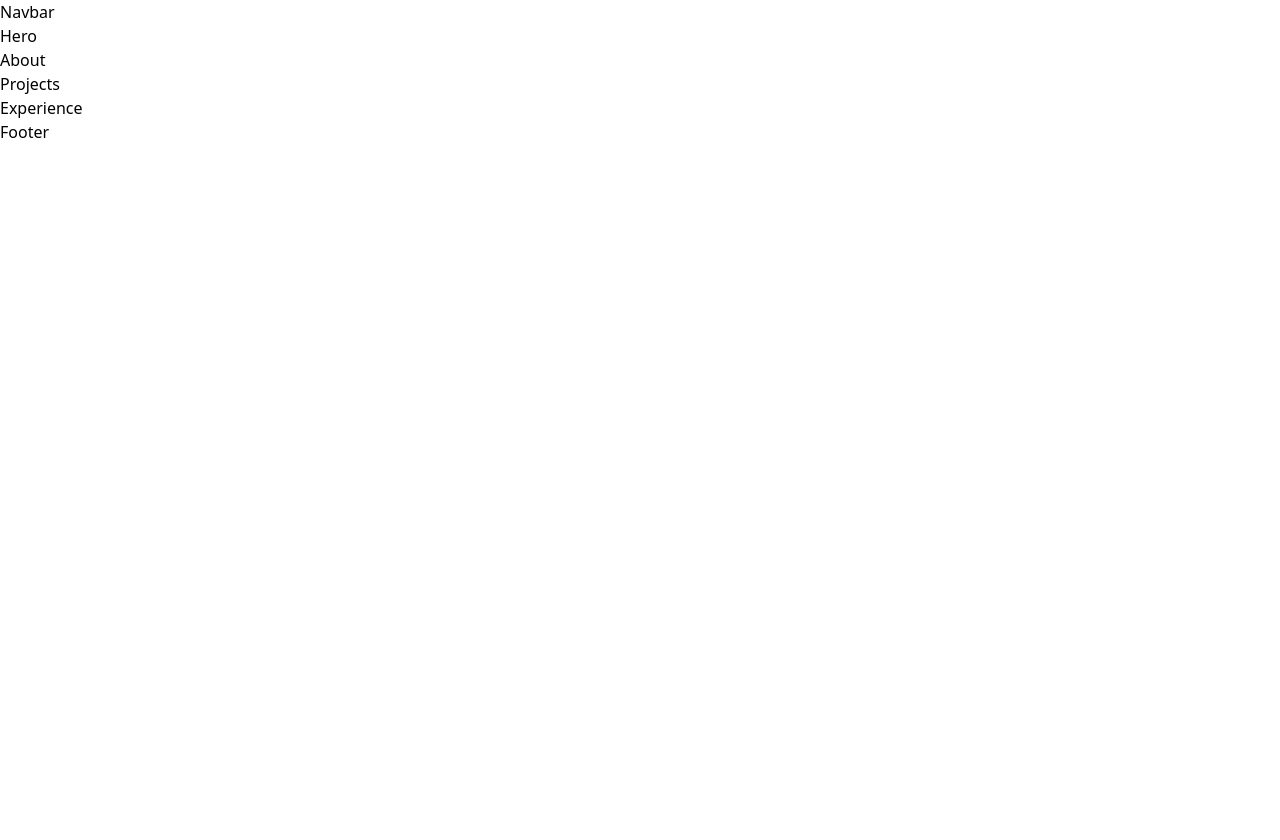
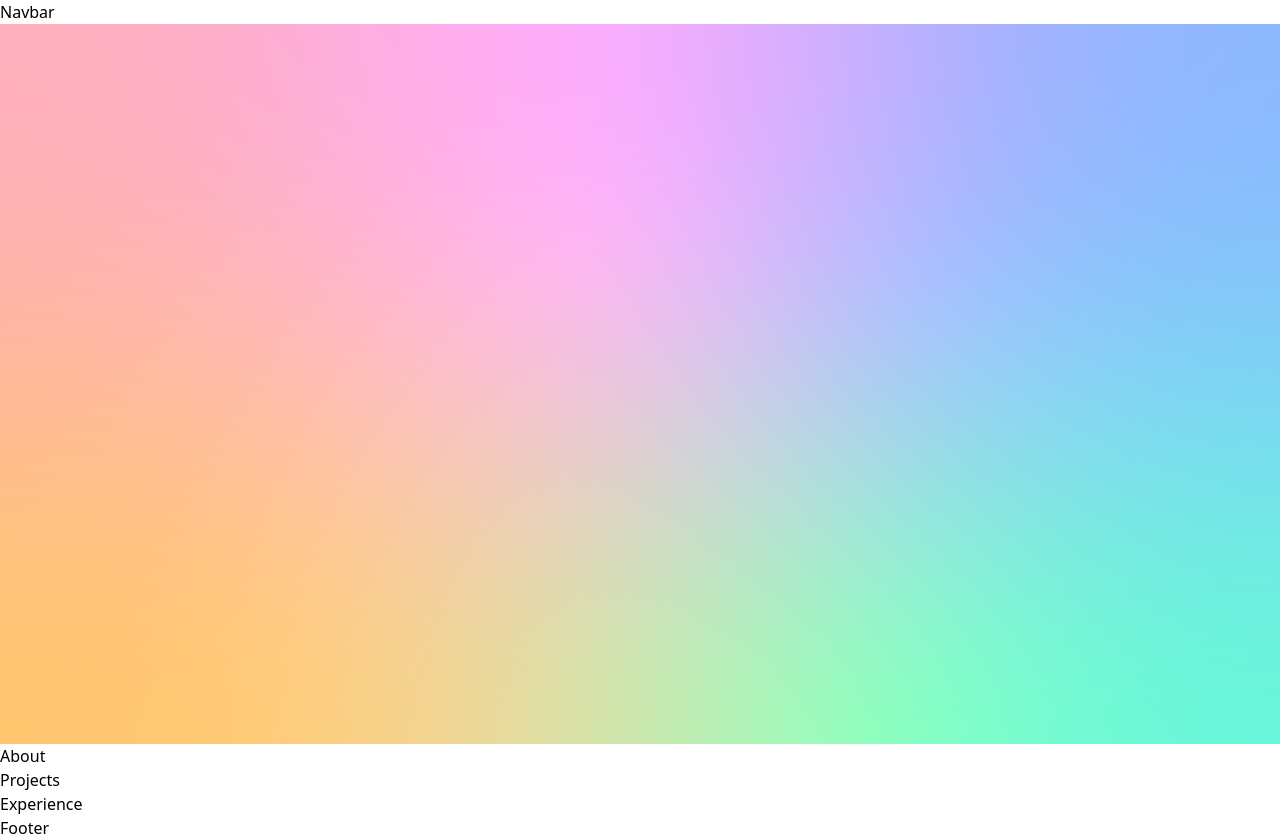
Before and after one commit to AistePrusoveFE/aisteprusovefe.github.io, a React (Create React App) app: page / in a window 1280 px wide. Before the commit the page ends 800 px from the top, so only its background shows below. Built offline with nearby package versions, Linux system fonts and the light colour scheme.

Commit message:
Hero background added

```diff
--- a/src/components/Hero.tsx
+++ b/src/components/Hero.tsx
@@ -1,5 +1,9 @@
+import fairyBackground from  "../assets/background/fairyBg2.png"
+
 export default function Hero() {
   return (
-    <div>Hero</div>
+    <div>
+      <img src={fairyBackground} alt="gradient background" />
+    </div>
   )
 }
--- /dev/null
+++ b/src/react-app-env.d.ts
@@ -0,0 +1 @@
+/// <reference types="react-scripts" />
```
Also changed, not shown: src/assets/background/fairyBg.png (added), src/assets/background/fairyBg2.png (added).
